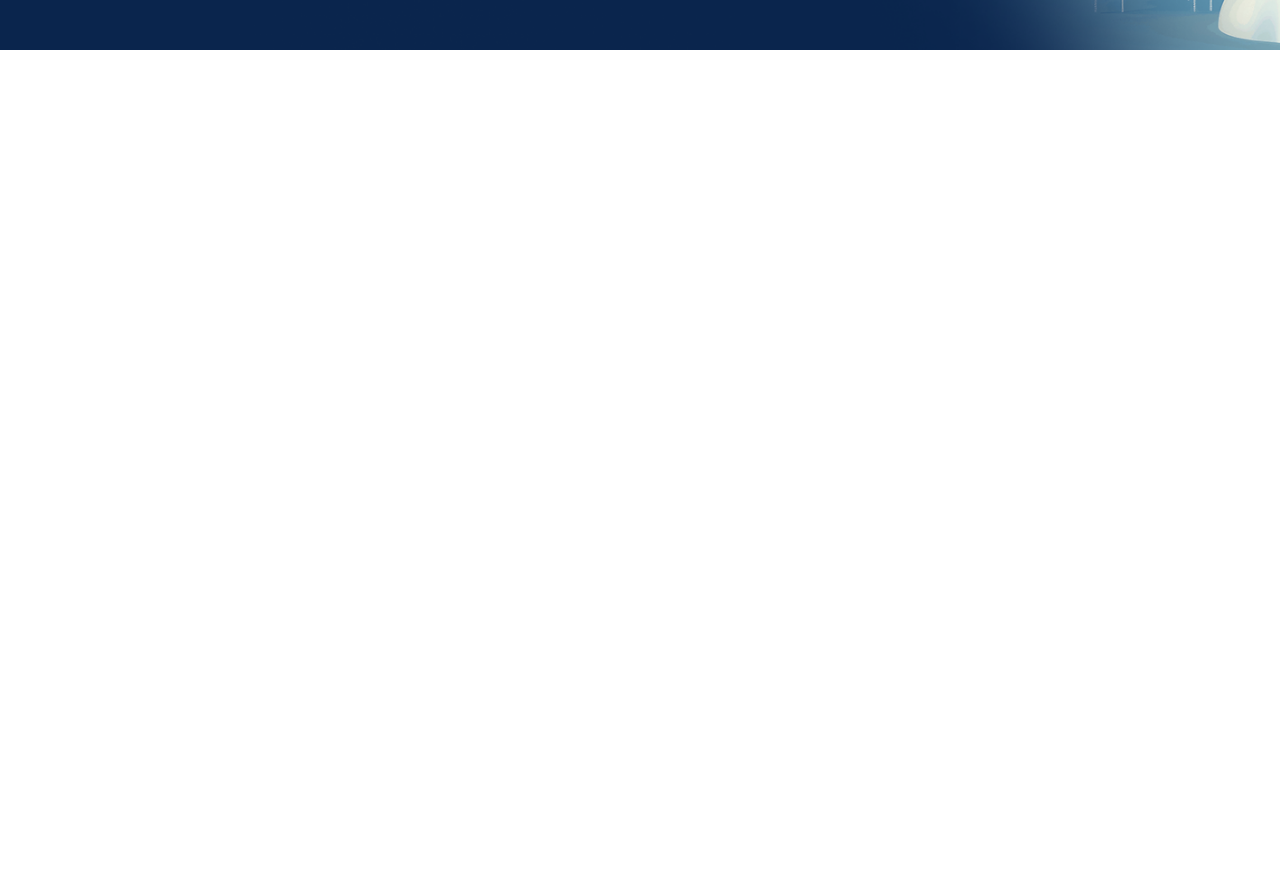
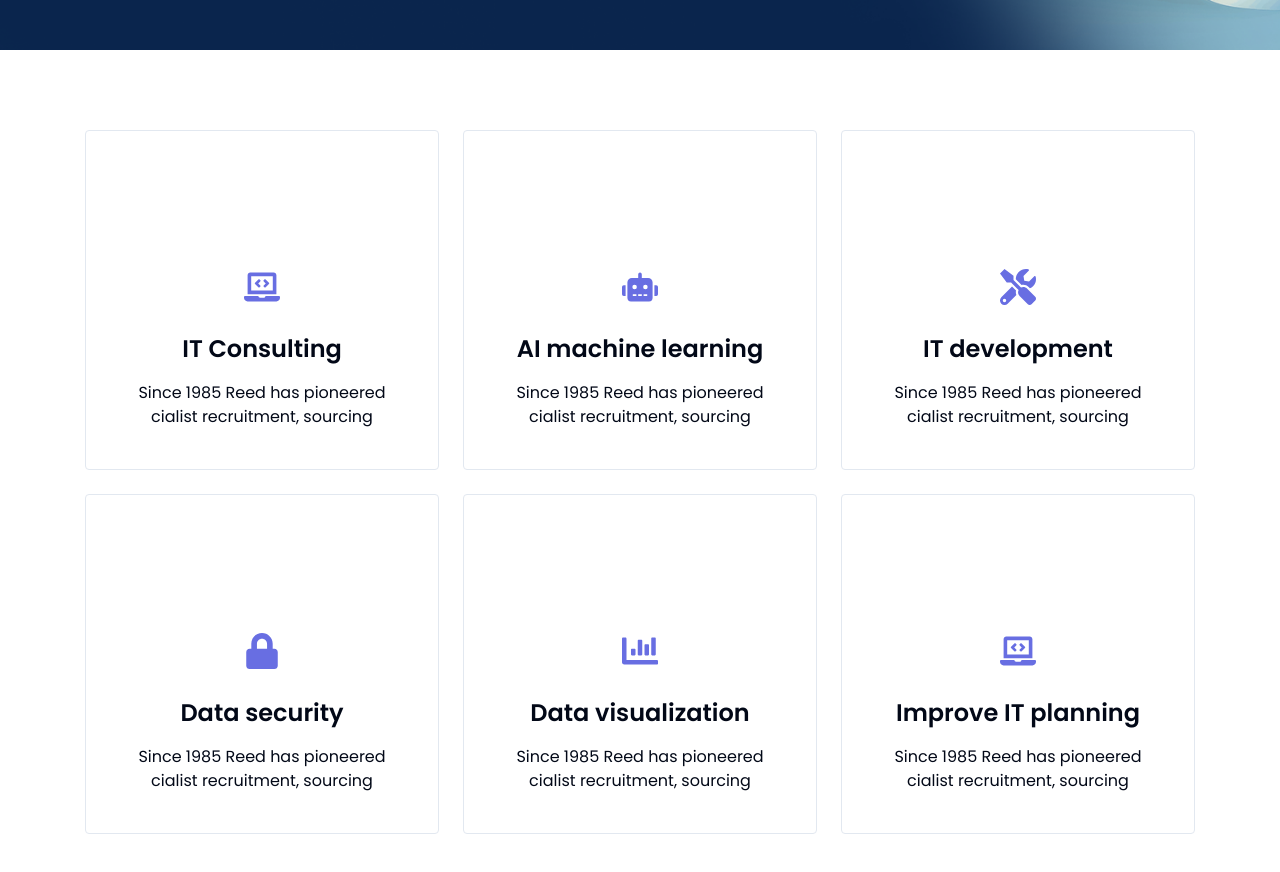
Before and after one commit to 47anjan/techdoit, a Next.js app: page / in a window 1280 px wide. Shown: the part 700-1572 px from the top of the page. Before the commit the page ends 800 px from the top, so only its background shows below. Built offline with nearby package versions, Linux system fonts and the light colour scheme.

Commit message:
build service

```diff
--- a/app/page.jsx
+++ b/app/page.jsx
@@ -1,11 +1,13 @@
 import Header from "@/components/header/Header";
 import Hero from "@/components/hero/Hero";
+import Services from "@/components/services/Services";
 
 export default function Home() {
   return (
     <main>
       <Header />
       <Hero />
+      <Services />
     </main>
   );
 }
--- a/components/hero/Hero.jsx
+++ b/components/hero/Hero.jsx
@@ -20,7 +20,7 @@ const Hero = () => {
         <div className=" flex justify-center lg:justify-start items-center relative isolate">
           <DotPattern
             className={cn(
-              "[mask-image:radial-gradient(300px_circle_at_center,white,transparent)] fixed"
+              "[mask-image:radial-gradient(300px_circle_at_center,white,transparent)] "
             )}
           />
           <div className=" text-center lg:text-start">
--- /dev/null
+++ b/components/services/ServiceCard.jsx
@@ -0,0 +1,41 @@
+import Link from "next/link";
+import { FaArrowRight } from "react-icons/fa6";
+
+const ServiceCard = ({ service }) => {
+  return (
+    <article className="border group flex overflow-hidden items-end rounded border-slate-dark/15 p-10 h-[340px] relative isolate">
+      <div className="flex w-full flex-col items-center justify-center">
+        <div>
+          <service.icon className="text-purple mb-7 text-4xl" />
+        </div>
+        <h4 className="text-2xl font-semibold mb-4">{service.title}</h4>
+        <p className="max-w-[272px] leading-normal text-slate-gray text-center">
+          Since 1985 Reed has pioneered cialist recruitment, sourcing
+        </p>
+      </div>
+
+      <div className="absolute inset-0 isolate">
+        <div className="absolute z-10 inset-0 blur-sm bg-[url('/service.jpeg')] bg-no-repeat bg-cover opacity-0  group-hover:opacity-100 duration-500 transition-all"></div>
+
+        <div className="absolute inset-[15px] translate-y-1/2 opacity-0 will-change-transform group-hover:translate-y-0 group-hover:opacity-100 duration-500 transition-all flex-col items-center justify-center flex z-20 bg-purple/80 rounded">
+          <div>
+            <service.icon className="text-lime mb-4 text-white text-4xl" />
+          </div>
+          <h4 className="text-2xl text-white font-semibold mb-2">
+            {service.title}
+          </h4>
+          <p className="max-w-[272px] leading-normal text-white/70 text-center mb-4">
+            Since 1985 Reed has pioneered cialist recruitment, sourcing
+          </p>
+          <Link
+            href={`/services/${service.id}`}
+            className="size-[60px] bg-white rounded-full text-black text-lg grid place-content-center hover:bg-blue-500 hover:text-white duration-300 transition-colors"
+          >
+            <FaArrowRight />
+          </Link>
+        </div>
+      </div>
+    </article>
+  );
+};
+export default ServiceCard;
--- /dev/null
+++ b/components/services/Services.jsx
@@ -0,0 +1,68 @@
+import {
+  FaLaptopCode,
+  FaRobot,
+  FaLock,
+  FaChartBar,
+  FaTools,
+} from "react-icons/fa";
+import ServiceCard from "./ServiceCard";
+
+export const services = [
+  {
+    title: "IT Consulting",
+    description: "Since 1985 Read has pioneered elitist recruitment, sourcing",
+    icon: FaLaptopCode,
+    image: "/service.jpeg",
+    id: 1,
+  },
+  {
+    title: "AI machine learning",
+    description: "Since 1985 Read has pioneered elitist recruitment, sourcing",
+    icon: FaRobot,
+    image: "/service.jpeg",
+    id: 2,
+  },
+  {
+    title: "IT development",
+    description: "Since 1985 Read has pioneered elitist recruitment, sourcing",
+    icon: FaTools,
+    image: "/service.jpeg",
+    id: 3,
+  },
+  {
+    title: "Data security",
+    description: "Since 1985 Read has pioneered elitist recruitment, sourcing",
+    icon: FaLock,
+    image: "/service.jpeg",
+    id: 4,
+  },
+  {
+    title: "Data visualization",
+    description: "Since 1985 Read has pioneered elitist recruitment, sourcing",
+    icon: FaChartBar,
+    image: "/service.jpeg",
+    id: 5,
+  },
+  {
+    title: "Improve IT planning",
+    description: "Since 1985 Reed has pioneered cialist recruitment, sourcing",
+    icon: FaLaptopCode,
+    image: "/service.jpeg",
+    id: 6,
+  },
+];
+
+const Services = () => {
+  return (
+    <section className="py-20  bg-light-gray">
+      <div className="max-w-container mx-auto px-container">
+        <div className="grid md:grid-cols-2 lg:grid-cols-3 gap-6">
+          {services.map((service) => (
+            <ServiceCard key={service.id} service={service} />
+          ))}
+        </div>
+      </div>
+    </section>
+  );
+};
+export default Services;
```
Also changed, not shown: public/service.jpeg (added).
